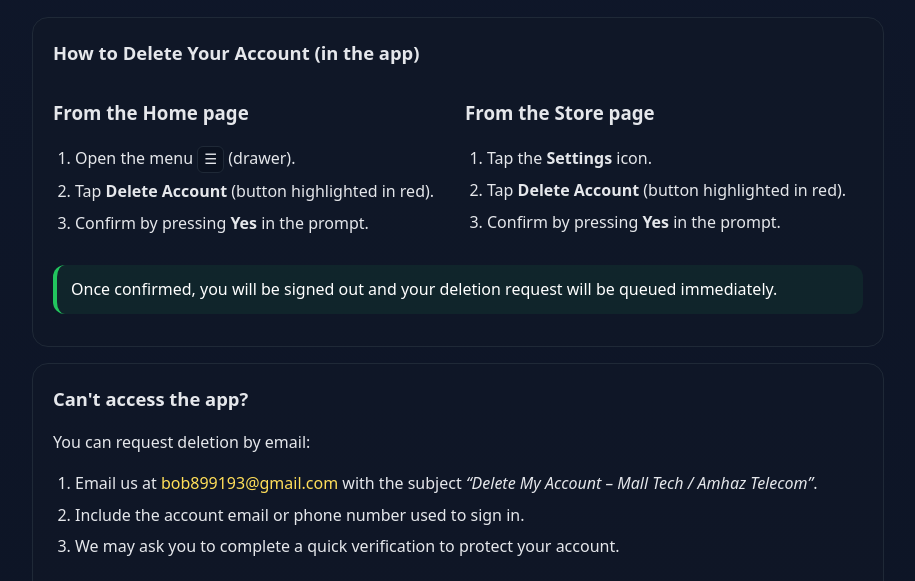
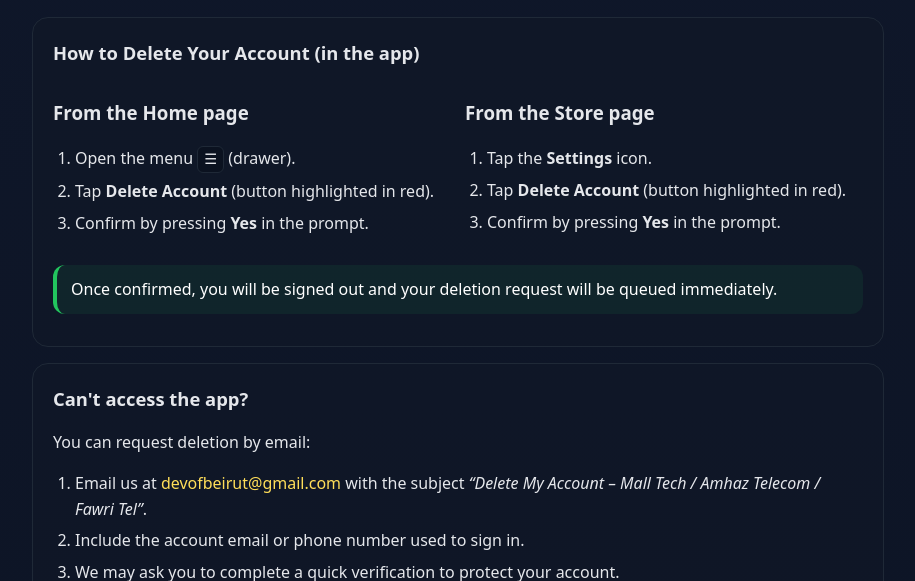
Before and after one commit to Hus111/account-deletion, a plain HTML site: page account-deletion.html in a window 1280 px wide. Shown: the part 219-800 px from the top of the page, without its empty margins (182-1097 px from the left). Drawn offline with Linux system fonts and the light colour scheme.

Commit message:
Update account-deletion.html

```diff
--- a/account-deletion.html
+++ b/account-deletion.html
@@ -140,7 +140,7 @@
       <h2>Can't access the app?</h2>
       <p>You can request deletion by email:</p>
       <ol class="list-compact">
-        <li>Email us at <a href="mailto:bob899193@gmail.com">bob899193@gmail.com</a> with the subject <em>“Delete My Account – Mall Tech / Amhaz Telecom”</em>.</li>
+        <li>Email us at <a href="mailto:bob899193@gmail.com">devofbeirut@gmail.com</a> with the subject <em>“Delete My Account – Mall Tech / Amhaz Telecom / Fawri Tel”</em>.</li>
         <li>Include the account email or phone number used to sign in.</li>
         <li>We may ask you to complete a quick verification to protect your account.</li>
       </ol>
```
